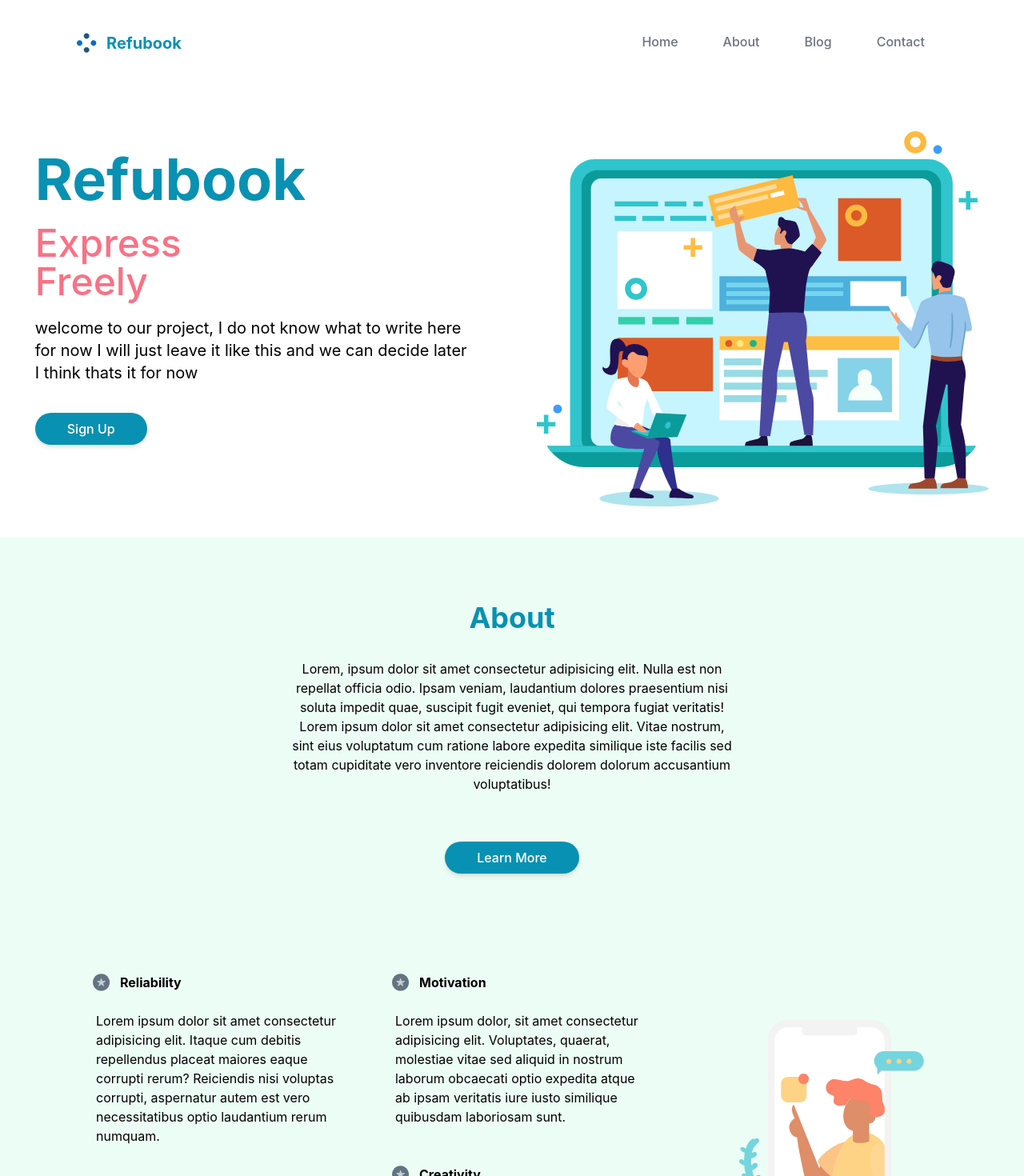
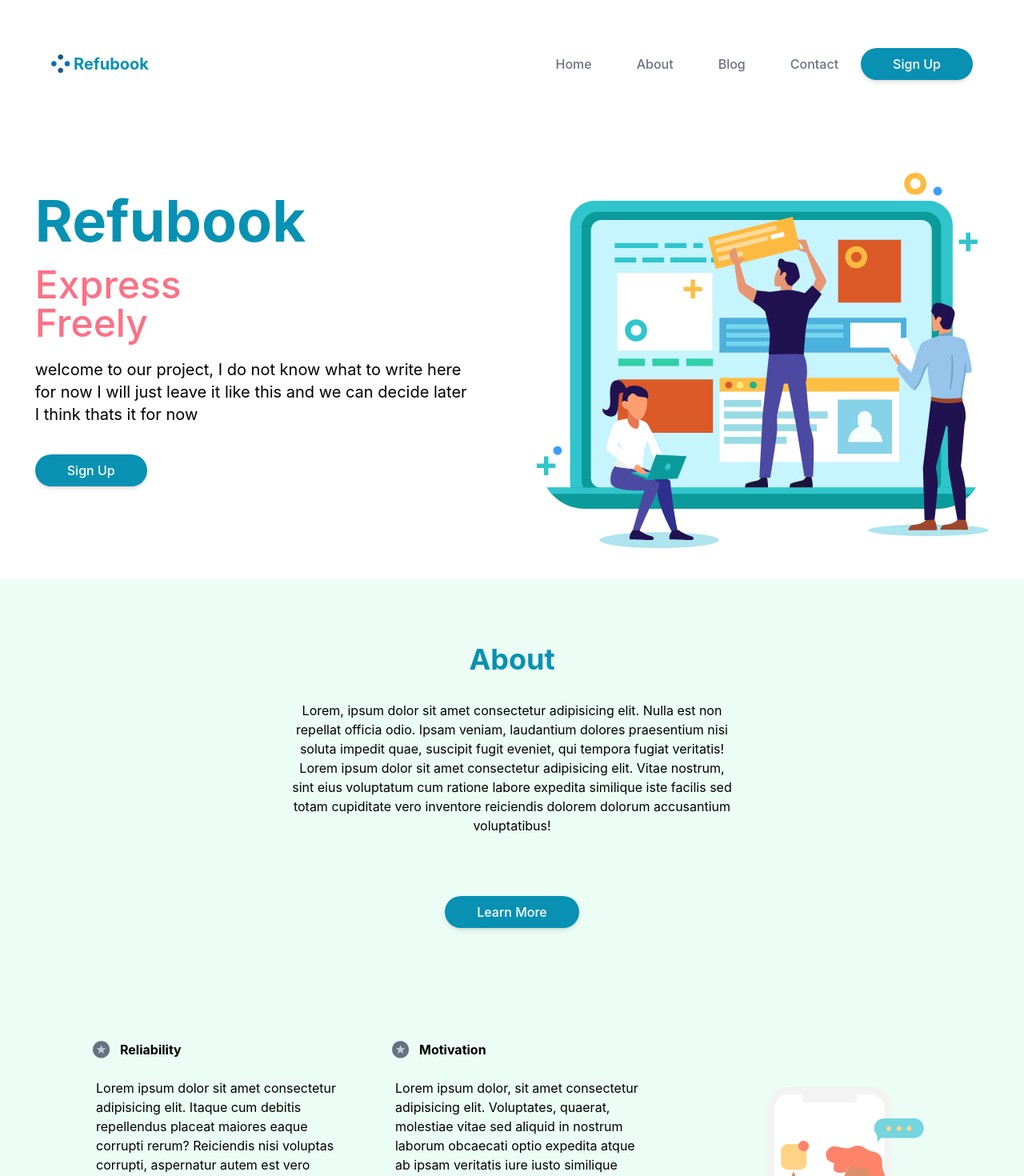
Before and after one commit to Recoded-Spark-Turkey-2022/The-Incredibles, a React (Create React App) app: page / in a window 1280 px wide. Shown: the top 1470 px of the page at 80% size. Built offline with nearby package versions, Linux system fonts and the light colour scheme.

Commit message:
replacing the buttons with button compo

```diff
--- a/src/components/About.jsx
+++ b/src/components/About.jsx
@@ -1,4 +1,5 @@
 import React from 'react';
+import Button from './Button';
 import AboutHero from '../assets/pics/about-hero.svg';
 import AboutStar from '../assets/pics/about-star.svg';
 
@@ -22,15 +23,9 @@ function About() {
           labore expedita similique iste facilis sed totam cupiditate vero
           inventore reiciendis dolorem dolorum accusantium voluptatibus!
         </p>
-
-        <button
-          type="button"
-          className="inline-block px-10 py-2.5 bg-cyan-600 text-white font-medium text-l leading-tight
-        rounded-full shadow-md
-        ease-in duration-300 hover:bg-purple-700 hover:shadow-lg my-5 hover:scale-110"
-        >
-          Learn More
-        </button>
+        <div className='my-9'>
+        <Button name='Learn More' path='about' />
+        </div>
       </div>
       <div
         name="about-body"
--- a/src/components/Blog.jsx
+++ /dev/null
@@ -1,7 +0,0 @@
-import React from 'react';
-
-function Blog() {
-  return <div>Blog</div>;
-}
-
-export default Blog;
--- a/src/components/Button.jsx
+++ b/src/components/Button.jsx
@@ -1,17 +1,19 @@
-import React from 'react'
+import React from 'react';
+import { useNavigate } from 'react-router-dom';
 
-function Button({name}) {
+function Button({ name, path }) {
+  const navigate = useNavigate();
   return (
     <button
-
-            type="button"
-            className="inline-block px-10 py-2.5 bg-cyan-600 text-white font-medium text-l leading-tight
+      onClick={() => navigate(path)}
+      type="button"
+      className="px-10 py-2.5 bg-cyan-600 text-white font-medium text-l leading-tight
              rounded-full shadow-md
-             ease-in duration-300 hover:bg-purple-700 hover:shadow-lg my-9 hover:scale-110"
-          >
-            {name}
-          </button>
-  )
+             ease-in duration-300 hover:bg-purple-700 hover:shadow-lg hover:scale-110"
+    >
+      {name}
+    </button>
+  );
 }
 
-export default Button
+export default Button;
--- a/src/components/Footer.jsx
+++ b/src/components/Footer.jsx
@@ -1,4 +1,5 @@
 import React, { useState } from 'react';
+import Button from './Button';
 import Logo from '../assets/pics/logo.svg';
 import { Link } from 'react-router-dom';
 import { BiChevronDown } from 'react-icons/bi';
@@ -30,15 +31,10 @@ function Footer() {
         </div>
         <div className="max-lg:pb-10 text-xl">{linksToDisplay}</div>
       </div>
-      <div className="flex max-lg:pb-10 max-lg:ml-10">
-        <button
-          type="button"
-          className=" h-10 px-10 py-2.5 bg-cyan-600 text-white font-medium text-l leading-tight
-             rounded-full shadow-md
-             ease-in duration-300 hover:bg-purple-700 hover:shadow-lg  hover:scale-110"
-        >
-          Sign Up
-        </button>
+      <div className="flex max-lg:pb-10 max-lg:ml-10 border items-start">
+        <div>
+          <Button name='Sign Up' path='/signup' />
+        </div>
         <div className="pl-4">
           <div
             onClick={() => setOpen(!open)}
--- a/src/components/Home.jsx
+++ b/src/components/Home.jsx
@@ -6,6 +6,7 @@ import Partners from './Partners';
 import Location from './Location';
 import Signup from '../pages/Signup/Signup';
 import { Link } from 'react-router-dom';
+import Button from './Button';
 
 function Home() {
   return (
@@ -27,15 +28,9 @@ function Home() {
             for now I will just leave it like this and we can decide later{' '}
             <br />I think thats it for now{' '}
           </p>
-          <button
-            onClick={Signup}
-            type="button"
-            className="inline-block px-10 py-2.5 bg-cyan-600 text-white font-medium text-l leading-tight
-             rounded-full shadow-md
-             ease-in duration-300 hover:bg-purple-700 hover:shadow-lg my-9 hover:scale-110"
-          >
-            <Link to="Signup">Sign Up</Link>
-          </button>
+          <div className='my-9'>
+          <Button name='Sign Up' path='/signup' />
+          </div>
         </div>
         <div name="image" className="mt-14">
           <img src={HomeImage} alt="logo" className="" />
--- a/src/components/Navbar.jsx
+++ b/src/components/Navbar.jsx
@@ -1,5 +1,6 @@
 import React, { useState } from 'react';
 import { Link } from 'react-router-dom';
+import Button from './Button';
 import Logo from '../assets/pics/logo.svg';
 import Menu from '../assets/pics/menu-button.svg';
 import BackAroww from '../assets/pics/backArrow.svg';
@@ -27,12 +28,17 @@ function Navbar() {
   ));
   return (
     <div>
-      <nav className="lg:my-10 lg:mx-24  md:my-5 md:mx-10  md:flex justify-between hidden">
-        <div className="flex">
-          <img src={Logo} alt="logo" />
-          <h1 className="ml-3 font-bold text-cyan-600 text-xl">Refubook</h1>
+      <nav className="lg:my-10 lg:mx-16  md:my-5 md:mx-10  md:flex justify-between hidden">
+        <div className="flex items-center">
+          <img src={Logo} alt="logo" className="w-6" />
+          <h1 className="ml-1 font-bold text-cyan-600 text-xl">Refubook</h1>
         </div>
-        <div>{linksToDisplay}</div>
+        <div className="flex items-center ">
+          {linksToDisplay}
+          <div>
+            <Button name="Sign Up" path="/signup" />
+          </div>
+        </div>
       </nav>
       <nav
         name="sid-bar"
--- a/src/pages/About/CallToAction.jsx
+++ b/src/pages/About/CallToAction.jsx
@@ -1,4 +1,5 @@
 import React from 'react';
+import Button from '../../components/Button';
 import callToActionImg from '../../assets/pics/aboutpage/aboutpgCallToAction.svg';
 
 function CallToAction() {
@@ -21,14 +22,7 @@ function CallToAction() {
         </div>
       </div>
       <div>
-        <button
-          type="button"
-          className=" h-10 px-10 py-2.5 bg-cyan-600 text-white font-medium text-l leading-tight
-             rounded-full shadow-md
-             ease-in duration-300 hover:bg-purple-700 hover:shadow-lg  hover:scale-110"
-        >
-          Sign Up
-        </button>
+      <Button name='Sign Up' path='/signup' />
       </div>
     </div>
   );
```
